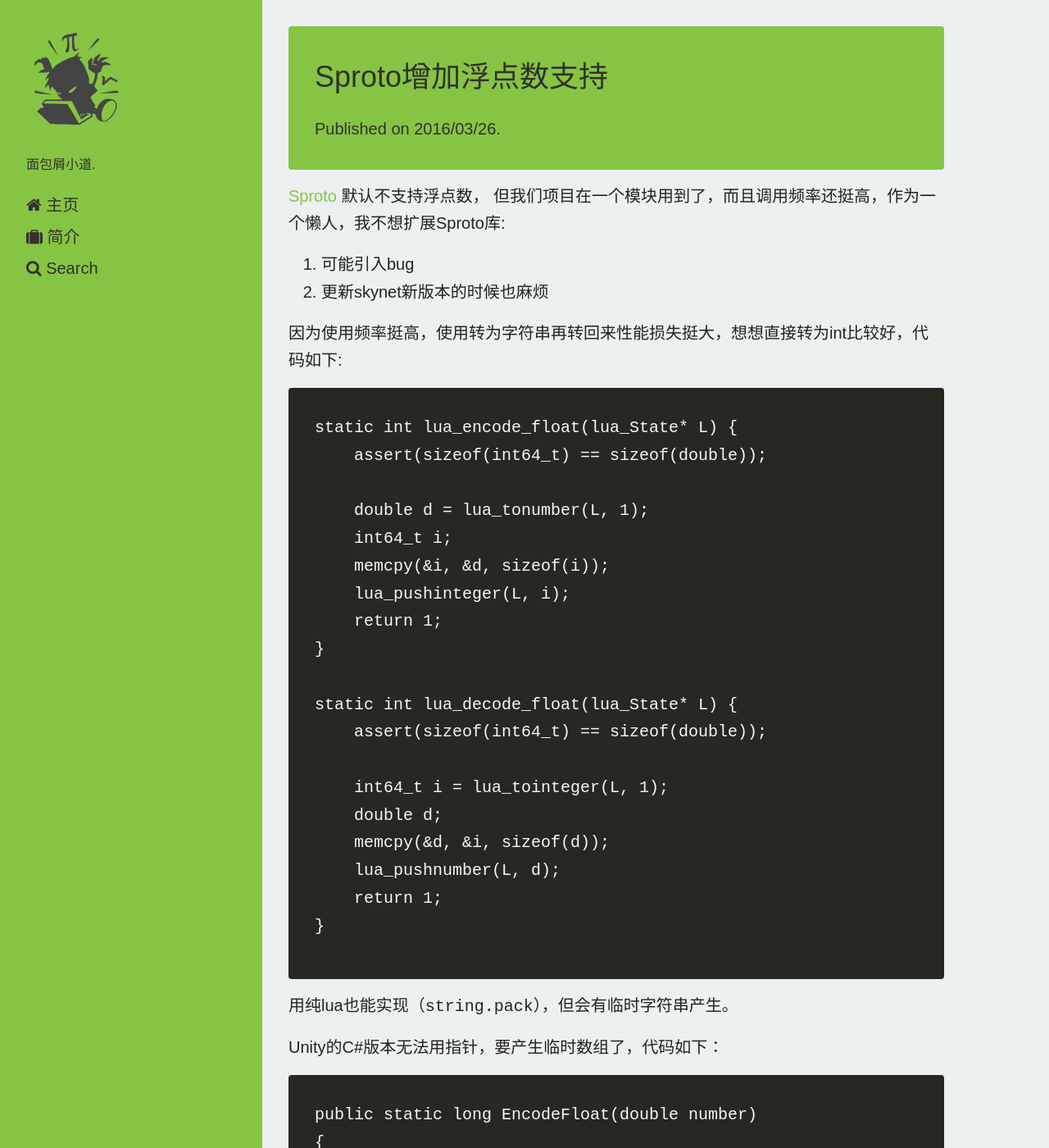
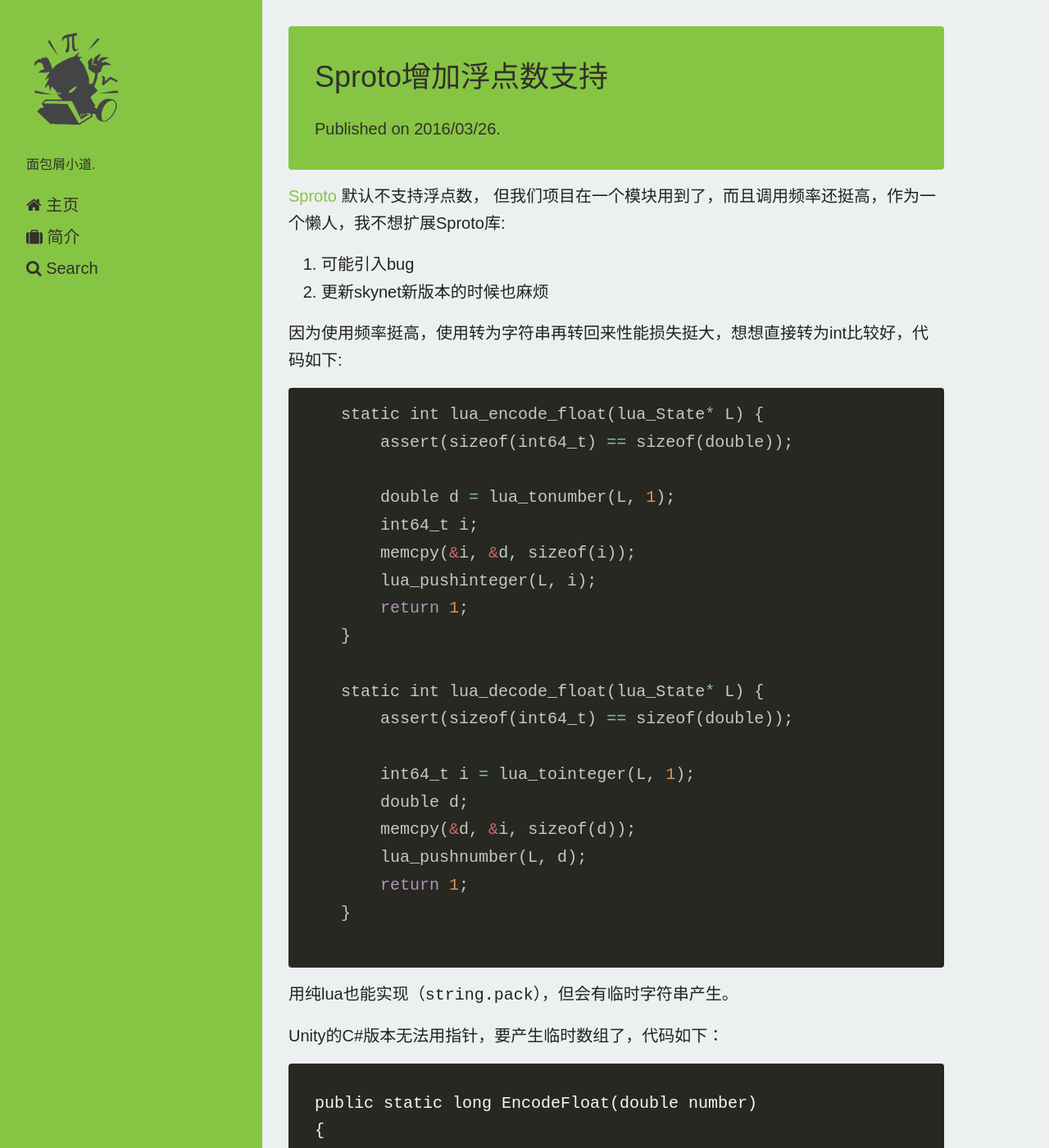
Before and after one commit to dpull/dpull.github.io, a Jekyll site: the page built from _posts/program/2016-03-26-sproto_support_float.md, in a window 1280 px wide and 1400 px high. Shown: the whole window at 82% size. Built offline with Jekyll 4.4.1, drawn with Linux system fonts in a browser that asks for light colours; nearby versions of some CDN libraries; comment, search, counter and statistics services are not loaded.

Commit message:
Update 2016-03-26-sproto_support_float.md

```diff
--- a/_posts/program/2016-03-26-sproto_support_float.md
+++ b/_posts/program/2016-03-26-sproto_support_float.md
@@ -13,6 +13,7 @@
 
 因为使用频率挺高，使用转为字符串再转回来性能损失挺大，想想直接转为int比较好，代码如下:
 
+    {% highlight lua %}
     static int lua_encode_float(lua_State* L) {
         assert(sizeof(int64_t) == sizeof(double));
 
@@ -32,6 +33,7 @@
         lua_pushnumber(L, d);
         return 1;
     }
+    {% endhighlight %}
 
 用纯lua也能实现（`string.pack`），但会有临时字符串产生。
 
```
